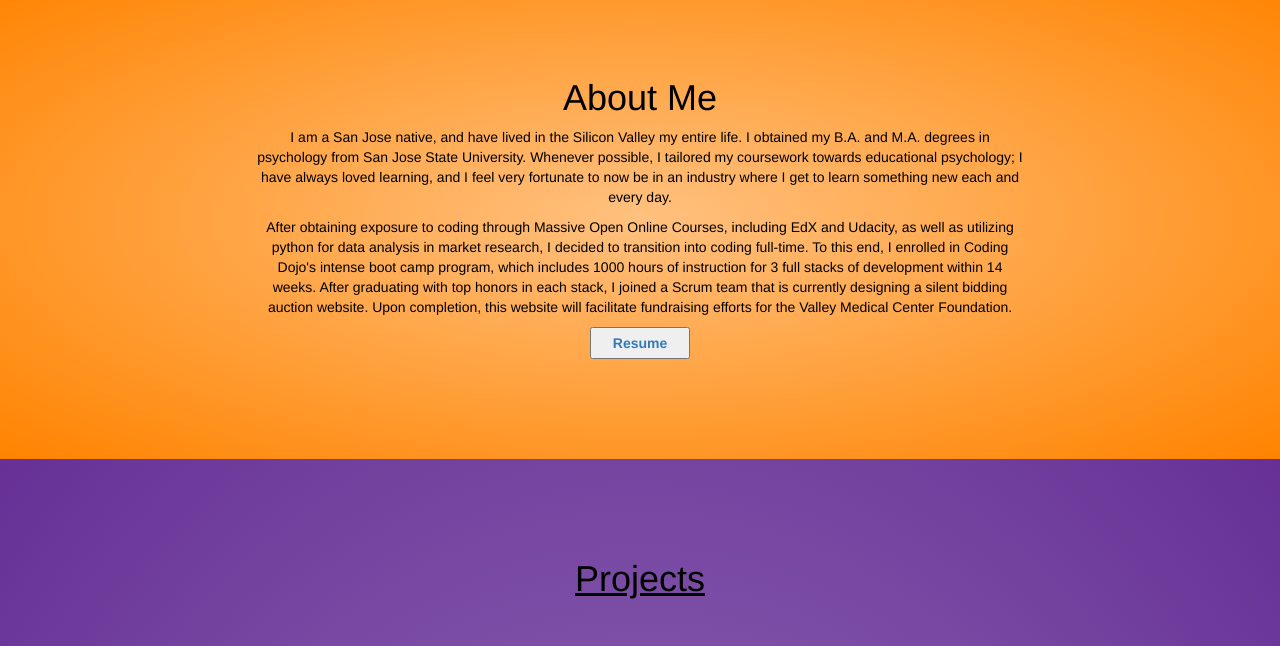
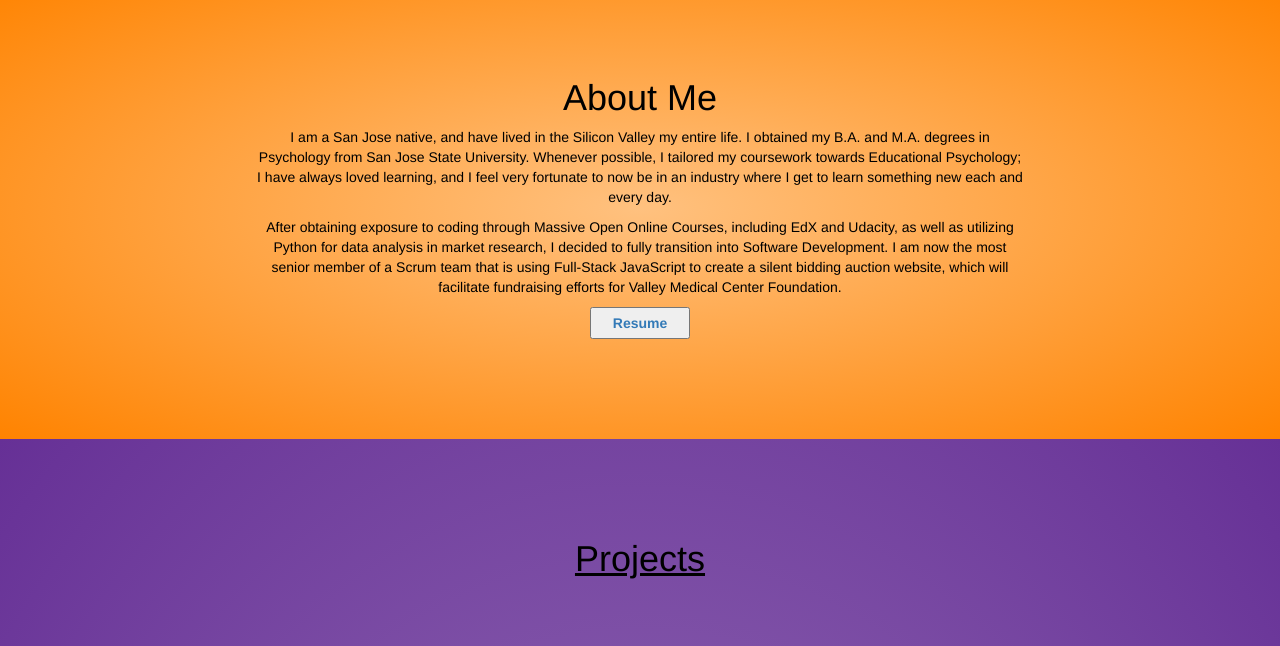
Before and after one commit to joeyzoland/joeyzoland.github.io, a plain HTML site: page index.html in a window 1280 px wide. Shown: the part 920-1566 px from the top of the page. Drawn offline with nearby package versions, Linux system fonts and the light colour scheme.

Commit message:
Updated description text

```diff
--- a/index.html
+++ b/index.html
@@ -70,15 +70,14 @@
         <h1>About Me</h1>
 
         <p>
-          I am a San Jose native, and have lived in the Silicon Valley my entire life.  I obtained my B.A. and M.A. degrees in psychology
-          from San Jose State University.  Whenever possible, I tailored my coursework towards educational psychology; I have always
+          I am a San Jose native, and have lived in the Silicon Valley my entire life.  I obtained my B.A. and M.A. degrees in Psychology
+          from San Jose State University.  Whenever possible, I tailored my coursework towards Educational Psychology; I have always
           loved learning, and I feel very fortunate to now be in an industry where I get to learn something new each and every day.
         </p>
 
         <p>
-          After obtaining exposure to coding through Massive Open Online Courses, including EdX and Udacity, as well as utilizing python
-          for data analysis in market research, I decided to transition into coding full-time. To this end, I enrolled in Coding Dojo's
-          intense boot camp program, which includes 1000 hours of instruction for 3 full stacks of development within 14 weeks. After graduating with top honors in each stack, I joined a Scrum team that is currently designing a silent bidding auction website.  Upon completion, this website will facilitate fundraising efforts for the Valley Medical Center Foundation.
+          After obtaining exposure to coding through Massive Open Online Courses, including EdX and Udacity, as well as utilizing Python
+          for data analysis in market research, I decided to fully transition into Software Development. I am now the most senior member of a Scrum team that is using Full-Stack JavaScript to create a silent bidding auction website, which will facilitate fundraising efforts for Valley Medical Center Foundation.
         </p>
 
         <button><a href = "Joseph Zoland Resume-May 2018 v.2.pdf">Resume</a></button>
```
